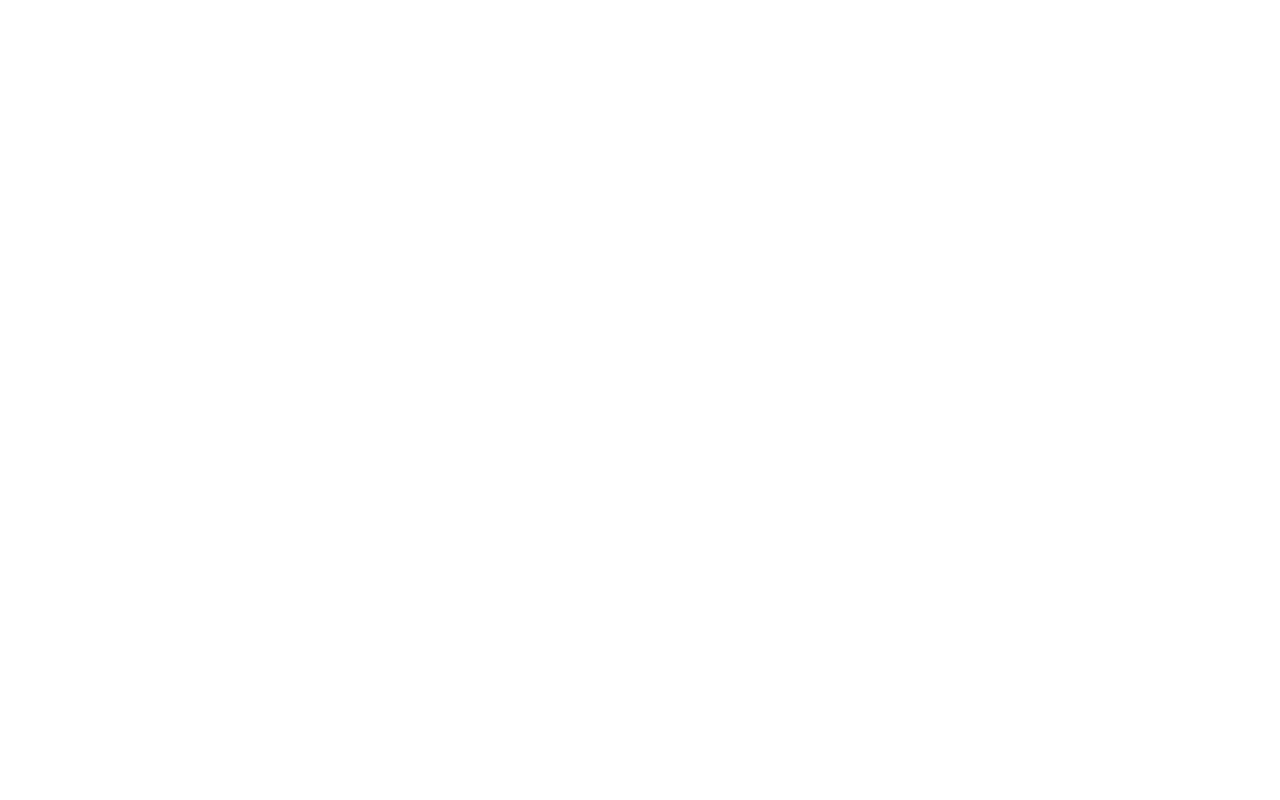
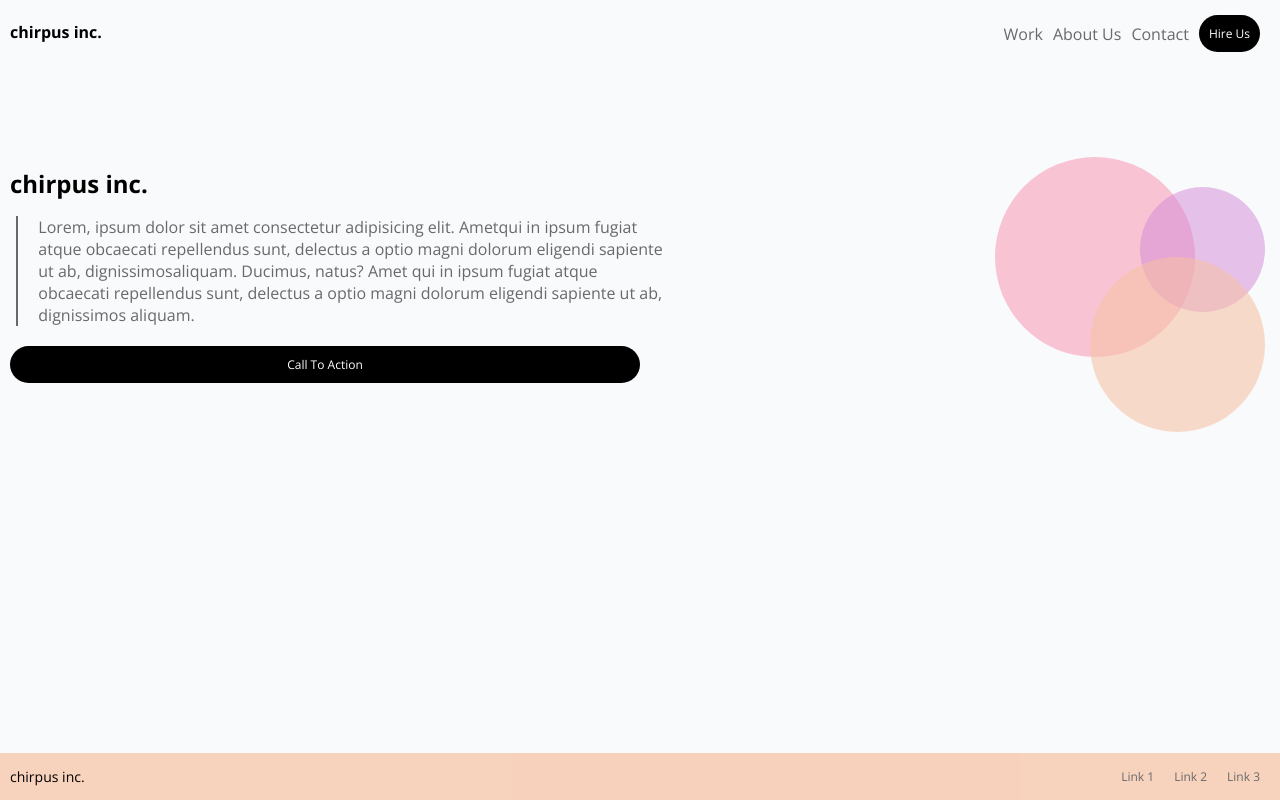
Before and after one commit to jackelynicole/grandCircusLabs, a plain HTML site: page chirpus/index.html in a window 1280 px wide. Drawn offline with nearby package versions, Linux system fonts and the light colour scheme.

Commit message:
chirpus lab submission

```diff
--- a/chirpus/index.html
+++ b/chirpus/index.html
@@ -3,13 +3,47 @@
 <head>
     <meta charset="UTF-8">
     <meta name="viewport" content="width=device-width, initial-scale=1.0">
-    <title>Document</title>
+    <title>Chirpus</title>
     <link rel="stylesheet" href="style.css">
     <link rel="preconnect" href="https://fonts.googleapis.com">
     <link rel="preconnect" href="https://fonts.gstatic.com" crossorigin>
     <link href="https://fonts.googleapis.com/css2?family=Open+Sans:ital,wght@0,300..800;1,300..800&display=swap" rel="stylesheet">
-</head>
-<body>
-
-</body>
+  </head>
+  <body>
+    <header>
+      <h1>chirpus inc.</h1>
+      <nav>
+        <ul>
+          <li><a href="#">Work</a></li>
+          <li><a href="#">About Us</a></li>
+          <li><a href="#">Contact</a></li>
+          <li><a href="#" class="button-styling">Hire Us</a></li>
+        </ul>
+      </nav>
+    </header>
+    <main>
+        <section class="content-section">
+          <h2>chirpus inc.</h2>
+          <blockquote>
+            Lorem, ipsum dolor sit amet consectetur adipisicing elit. Ametqui in ipsum fugiat atque obcaecati repellendus sunt, delectus a optio magni dolorum eligendi sapiente ut ab, dignissimosaliquam. Ducimus, natus? Amet qui in ipsum fugiat atque obcaecati repellendus sunt, delectus a optio magni dolorum eligendi sapiente ut ab, dignissimos aliquam.
+          </blockquote>
+          <a href="#" class="button-styling" id="button">Call To Action</a>
+        </section>
+        <section class="circle-group">
+          <div class="circle-one"></div>
+          <div class="circle-three"></div>
+          <div class="circle-two"></div>
+        </section>
+      </main>
+    <footer>
+      <h3>chirpus inc.</h3>
+      <nav>
+        <div class="footer-links">
+          <li><a href="#">Link 1</a></li>
+          <li><a href="#">Link 2</a></li>
+          <li><a href="#">Link 3</a></li>
+        </div>
+      </nav>
+    </footer>
+  </body>
 </html>
--- a/chirpus/style.css
+++ b/chirpus/style.css
@@ -1,8 +1,205 @@
-.open-sans {
-  font-family: "Open Sans", sans-serif;
-  font-optical-sizing: auto;
-  font-weight: <weight>;
-  font-style: normal;
-  font-variation-settings:
-    "wdth" 100;
+@import url('https://fonts.googleapis.com/css2?family=Open+Sans&display=swap');
+
+.button-styling {
+    width: 100%;
+    font-size: 0.75rem;
+    color: #ffffff;
+    background-color: black;
+    padding: 10px;
+    text-align: center;
+    box-sizing: border-box;
 }
+
+body {
+    font-family: "Open Sans", sans-serif;
+    background-color: #f9fafc;
+    margin: 10px;
+    overflow: hidden;
+}
+
+.content-section {
+    width: 50%;
+    margin-right: auto;
+    margin-left: auto;
+}
+
+blockquote {
+    font-family: 'Open Sans';
+    color:#69696a;
+    margin-bottom: 10px;
+    padding-left: 20px;
+    border-left: 2px solid;
+    margin-left: 1%;
+    width: 100%;
+}
+
+header {
+    margin-bottom: 5%;
+}
+
+h1 {
+    font-size: 1rem;
+}
+
+h2 {
+    margin: 0px;
+    padding: 0px;
+}
+
+h3 {
+    font-weight: 400;
+    color: #000;
+}
+
+nav ul {
+    list-style: none;
+    padding: 0;
+    margin: 0;
+}
+
+header a,
+main a {
+    text-decoration: none;
+    font-size: 0.75 rem;
+    color: #69696a;
+    display: inline-block;
+    border-radius: 20px;
+}
+
+main section h2 {
+    margin: 10px 0;
+}
+
+footer {
+    position: fixed;
+    left: 0;
+    bottom: 0;
+    right: 0;
+    background-color: rgba(247, 193, 162, 0.7);
+    display: flex;
+    justify-content: space-between;
+    align-items: center;
+    font-size: 0.75rem;
+    padding-inline: 10px;
+}
+
+footer nav ul {
+    display: flex;
+    justify-content: space-evenly;
+}
+
+footer a {
+    text-decoration: none;
+    color: #69696a;
+    padding: 5px 0 5px 5px;
+}
+
+.footer-links {
+    display: flex;
+    justify-content: space-evenly;
+    padding: 0;
+    margin: 0;
+    list-style: none;
+}
+
+.footer-links li {
+    list-style: none;
+}
+
+.footer-links a {
+    text-decoration: none;
+    color: #69696a;
+    padding: 5px 10px;
+
+}
+
+#button {
+    margin-top: 10px;
+}
+
+@media only screen and (min-width: 768px) {
+    header {
+        display: flex;
+        justify-content: space-between;
+    }
+
+    nav {
+        display: flex;
+        justify-content: space-between;
+        align-items: center;
+    }
+
+    nav ul {
+        display: flex;
+        justify-content: space-between;
+        align-items: center;
+    }
+
+    nav ul li {
+        margin: 5px 10px 5px 0;
+    }
+
+    main {
+        display: flex;
+        justify-content: space-between;
+        margin-top: 100px;
+    }
+
+    h2 {
+        margin-top: 0;
+    }
+
+    .footer-links div {
+        padding-top: 10px;
+
+    }
+
+    .circle-group {
+        width: 50%;
+        position: relative;
+    }
+
+    .circle-one {
+        width: 200px;
+        height: 200px;
+        background: rgba(247, 136, 167, 0.6);
+        opacity: 80%;
+        border-radius: 50%;
+        position: absolute;
+        right: 75px;
+    }
+
+    .circle-two {
+        width: 175px;
+        height: 175px;
+        background: rgba(247, 193, 162, 0.7);
+        opacity: 80%;
+        border-radius: 50%;
+        position: absolute;
+        right: 5px;
+        top: 100px;
+    }
+
+    .circle-three {
+        width: 125px;
+        height: 125px;
+        background: rgba(207, 130, 213, 0.6);
+        opacity: 80%;
+        border-radius: 50%;
+        position: absolute;
+        right: 5px;
+        top: 30px;
+    }
+}
+
+@media only screen and (max-width: 768px) {
+    .content-section {
+        width: 100%;
+        margin-left: 0;
+        margin-right: 0;
+    }
+
+    blockquote {
+        margin-left: 0;
+    }
+}
```
Also changed, not shown: 1 other file.
